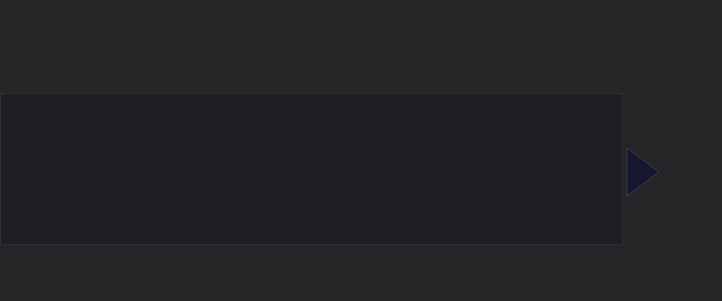
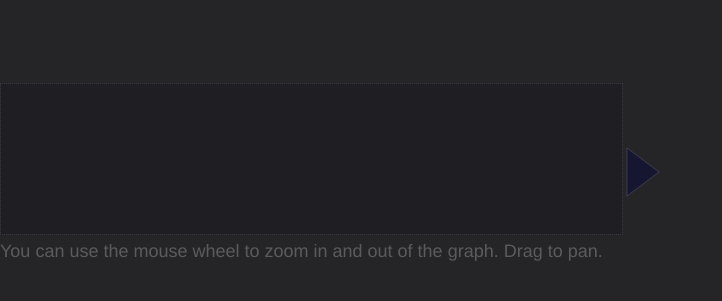
Before and after one commit to jimkang/sprigot-api, a website with bundled scripts: page client/index.html in a window 1280 px wide. Shown: the part 228-529 px from the top of the page, without its empty margins (0-722 px from the left). Built offline with nearby package versions, Linux system fonts and the light colour scheme.

Commit message:
- Added note about pinching to zoom in the graph. - Added sprigot param for graph init.

```diff
--- a/client/graph.js
+++ b/client/graph.js
@@ -6,6 +6,7 @@ var Graph = {
   treeNav: null,
   textStuff: null,
   historian: null,
+  sprigot: null,
 
   pane: null,
   board: null,
@@ -16,13 +17,14 @@ var Graph = {
 };
 
 Graph.init = function init(sprigotSel, camera, treeRenderer,
-  textStuff, historian) {
+  textStuff, historian, sprigot) {
 
   this.camera = camera;
   this.treeRenderer = treeRenderer;
   this.treeNav = createTreeNav();
   this.textStuff = textStuff;
   this.historian = historian;
+  this.sprigot = sprigot;
 
   this.pane = sprigotSel.append('div')
     .attr('id', 'graphPane')
@@ -49,6 +51,16 @@ Graph.init = function init(sprigotSel, camera, treeRenderer,
 
   this.camera.setUpZoomOnBoard(this.board, this.svgRoot);
   this.setGraphScale();
+
+  var note = this.pane.append('div').attr('id', 'zoom-note')
+      .classed('info-note', true);
+
+  if (this.sprigot.isMobile()) {
+    note.text('You can pinch to zoom in and out of the graph. Drag to pan.');
+  }
+  else {
+    note.text('You can use the mouse wheel to zoom in and out of the graph. Drag to pan.');
+  }
 
   return this;
 }
--- a/client/sprig.css
+++ b/client/sprig.css
@@ -140,6 +140,11 @@ svg#svgBoard {
   padding-right: 8px;
 }
 
+.info-note {
+  font-size: 18px;
+  color: rgba(255, 255, 255, 0.25);
+}
+
 section {
   display: -webkit-box;   /* OLD: Safari,  iOS, Android browser, older WebKit browsers.
   display: -ms-flexbox;   /* MID: IE 10 */
--- a/client/sprigot.js
+++ b/client/sprigot.js
@@ -29,7 +29,8 @@ Sprigot.init = function init(forceRebuild) {
   }
   this.camera = createCamera(cameraScaleExtent);
   this.graph = createGraph();
-  this.graph.init(sprigotSel, this.camera, TreeRenderer, TextStuff, Historian);
+  this.graph.init(sprigotSel, this.camera, TreeRenderer, TextStuff, Historian,
+    this);
   this.store = createStore();
   this.divider = createDivider();
 
```
